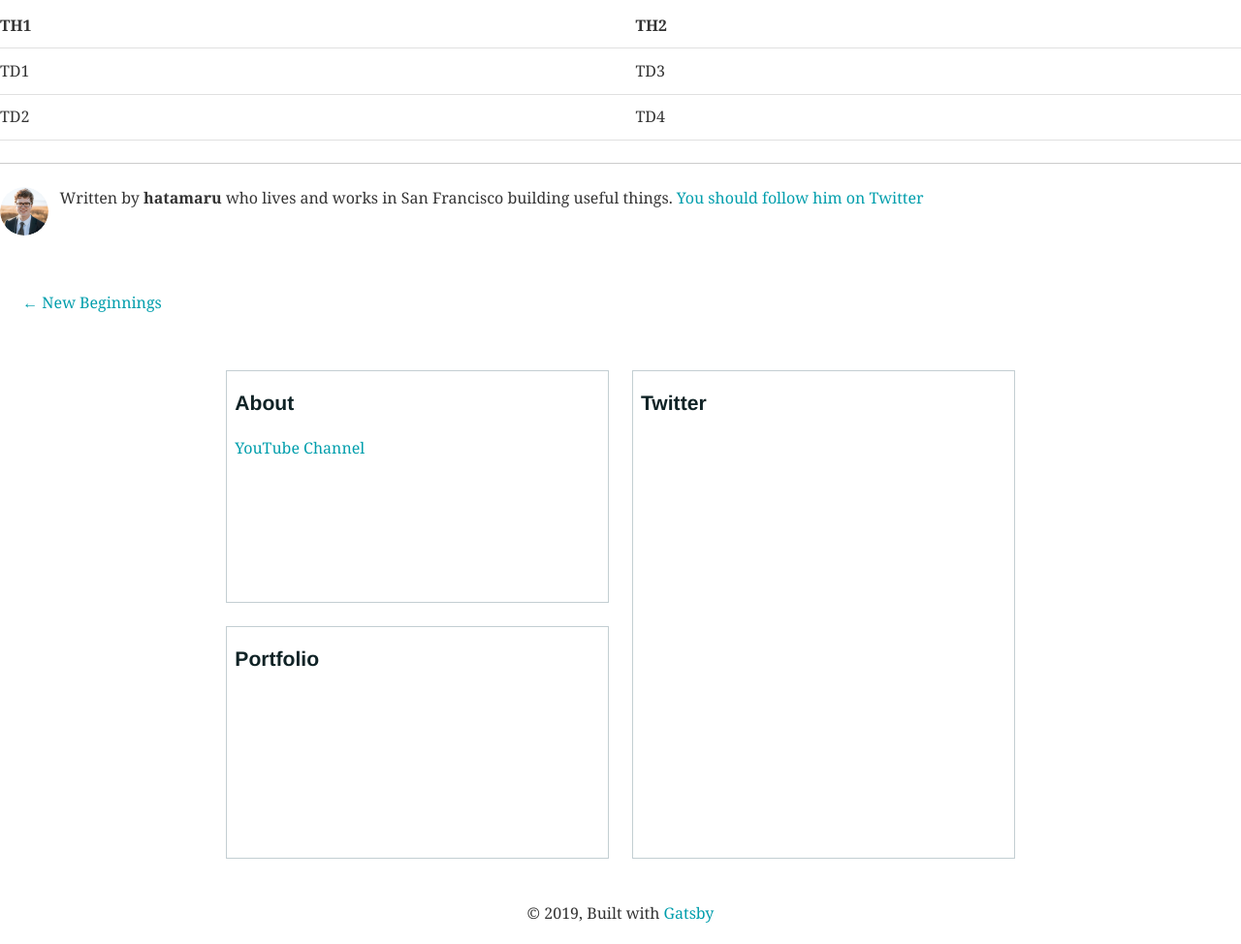
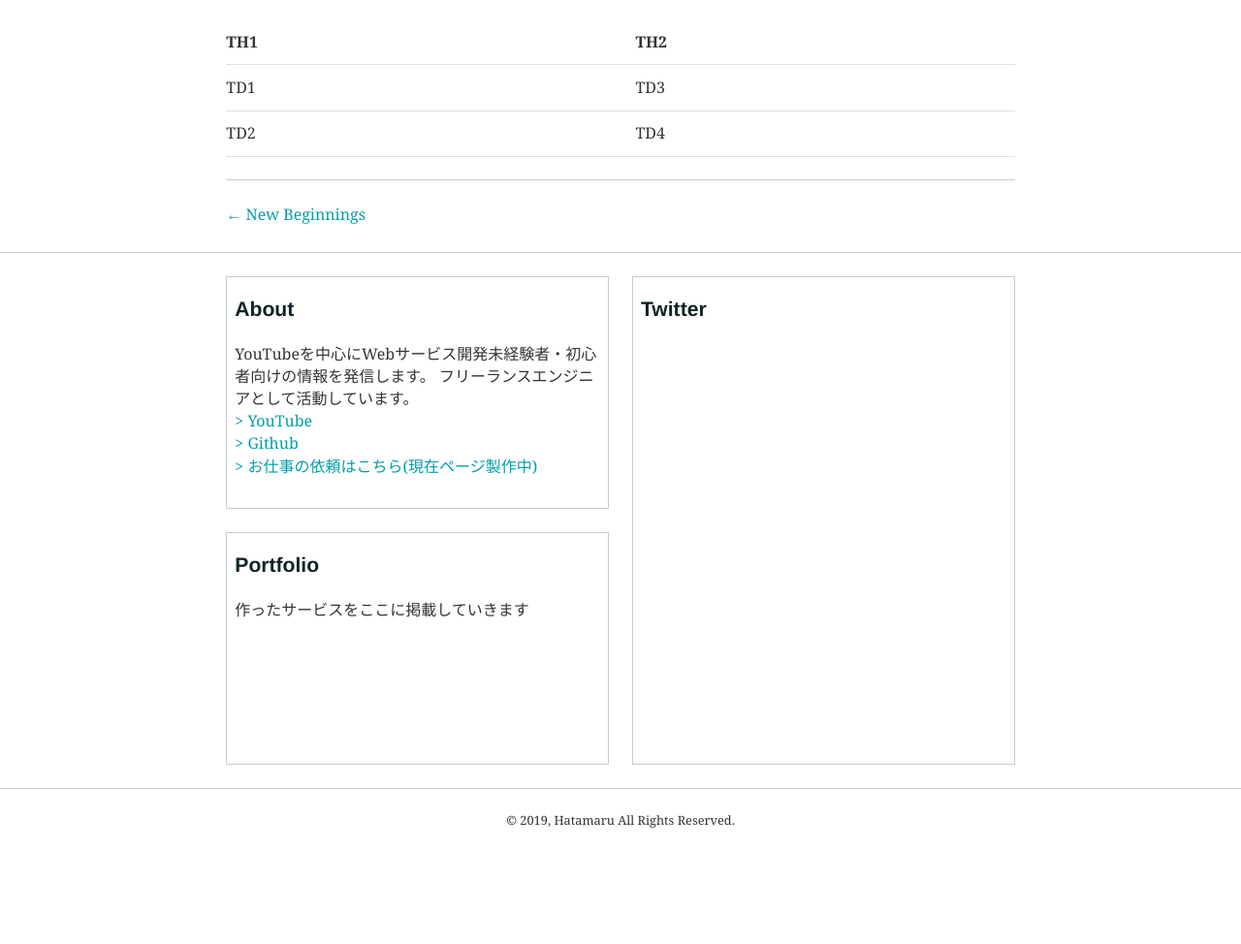
Before and after one commit to hatamaru/blog, a Gatsby site: page /test-article/ in a window 1280 px wide. Shown: the part 1745-2719 px from the top of the page at 97% size. After the commit the page ends 2623 px from the top, so only its background shows below. Built offline with nearby package versions, Linux system fonts and the light colour scheme; Gatsby itself is replaced by a stand-in of ours; some packages are replaced by stand-ins of ours; what typography-theme-github would draw is missing.

Commit message:
とりあえずレイアウト完成

```diff
--- a/src/components/article.js
+++ b/src/components/article.js
@@ -155,7 +155,7 @@ export default props => {
       <TextWrap hover={hover} index={index}>
         <div style={{ display: "flex" }}>
           {tags.map(tag => (
-            <Tag>{tag}</Tag>
+            <Tag key={tag}>{tag}</Tag>
           ))}
         </div>
         <Title index={index}>{title}</Title>
--- a/src/components/bio.js
+++ /dev/null
@@ -1,75 +0,0 @@
-/**
- * Bio component that queries for data
- * with Gatsby's StaticQuery component
- *
- * See: https://www.gatsbyjs.org/docs/static-query/
- */
-
-import React from "react"
-import { StaticQuery, graphql } from "gatsby"
-import Image from "gatsby-image"
-
-import { rhythm } from "../utils/typography"
-
-function Bio() {
-  return (
-    <StaticQuery
-      query={bioQuery}
-      render={data => {
-        const { author, social } = data.site.siteMetadata
-        return (
-          <div
-            style={{
-              display: `flex`,
-              marginBottom: rhythm(2.5),
-            }}
-          >
-            <Image
-              fixed={data.avatar.childImageSharp.fixed}
-              alt={author}
-              style={{
-                marginRight: rhythm(1 / 2),
-                marginBottom: 0,
-                minWidth: 50,
-                borderRadius: `100%`,
-              }}
-              imgStyle={{
-                borderRadius: `50%`,
-              }}
-            />
-            <p>
-              Written by <strong>{author}</strong> who lives and works in San
-              Francisco building useful things.
-              {` `}
-              <a href={`https://twitter.com/${social.twitter}`}>
-                You should follow him on Twitter
-              </a>
-            </p>
-          </div>
-        )
-      }}
-    />
-  )
-}
-
-const bioQuery = graphql`
-  query BioQuery {
-    avatar: file(absolutePath: { regex: "/profile-pic.jpg/" }) {
-      childImageSharp {
-        fixed(width: 50, height: 50) {
-          ...GatsbyImageSharpFixed
-        }
-      }
-    }
-    site {
-      siteMetadata {
-        author
-        social {
-          twitter
-        }
-      }
-    }
-  }
-`
-
-export default Bio
--- a/src/components/footer.js
+++ b/src/components/footer.js
@@ -3,24 +3,22 @@ import { Grid } from "./grid"
 import Twitter from "./twitter"
 import styled from "styled-components"
 
-const FooterWrap = styled.footer`
+const FooterWrap = styled.div`
   width: 100%;
-  padding: 24px 24px 0;
+  padding: 24px 24px;
   @media (max-width: 600px) {
     padding: 0 8px;
   }
 `
 
-const CopyWriteArea = styled.div`
-  align-self: center;
-  text-align: center;
-  grid-row: span 1;
-  grid-column: 3 / span 8;
+const CopyRightsArea = styled.div`
+  display: flex;
+  align-items: center;
+  justify-content: center;
+  font-size: 0.8rem;
+  height: 64px;
   @media (max-width: 960px) {
-    grid-column: 1 / span 8;
-  }
-  @media (max-width: 600px) {
-    grid-column: 1 / span 4;
+    height: 56px;
   }
 `
 const About = styled.div`
@@ -48,25 +46,37 @@ const FooterLink = styled.a`
 
 export default () => {
   return (
+    <footer>
       <FooterWrap>
         <Grid style={{ gridAutoFlow: "column" }}>
           <About>
             <FooterTitle>About</FooterTitle>
+            <div>
+              YouTubeを中心にWebサービス開発未経験者・初心者向けの情報を発信します。
+              フリーランスエンジニアとして活動しています。
+            </div>
             <FooterLink href="https://www.youtube.com/channel/UCL7Xcbd0r2NadKR-wYhXPsw/featured?view_as=subscriber">
-            YouTube Channel
+              > YouTube
+            </FooterLink>
+            <br />
+            <FooterLink href="https://github.com/hatamaru">> Github</FooterLink>
+            <br />
+            <FooterLink href="#">
+              > お仕事の依頼はこちら(現在ページ製作中)
             </FooterLink>
           </About>
           <About>
             <FooterTitle>Portfolio</FooterTitle>
+            <div>作ったサービスをここに掲載していきます</div>
           </About>
           <Twitter />
-
-        <CopyWriteArea>
-          © {new Date().getFullYear()}, Built with
-          {` `}
-          <a href="https://www.gatsbyjs.org">Gatsby</a>
-        </CopyWriteArea>
         </Grid>
       </FooterWrap>
+
+      <hr style={{ width: "100vw", margin: 0 }} />
+      <CopyRightsArea>
+        © {new Date().getFullYear()}, Hatamaru All Rights Reserved.
+      </CopyRightsArea>
+    </footer>
   )
 }
--- a/src/components/header.js
+++ b/src/components/header.js
@@ -4,13 +4,18 @@ import { Link } from "gatsby"
 import { Grid } from "./grid"
 
 const Title = styled(Link)`
+  :hover {
+    text-decoration: none;
+  }
+  font-weight: bold;
+  font-size: 1.4rem;
   align-self: center;
-  grid-column: 3 / span 2;
+  grid-column: 3 / span 3;
   @media (max-width: 960px) {
-    grid-column: 1 / span 2;
+    grid-column: span 3;
   }
   @media (max-width: 600px) {
-    grid-column: span 2;
+    grid-column: span 3;
   }
 `
 
--- a/src/components/layout.js
+++ b/src/components/layout.js
@@ -1,7 +1,4 @@
 import React from "react"
-// import { Link } from "gatsby"
-
-// import { rhythm, scale } from "../utils/typography"
 import Header from "../components/header"
 import Footer from "../components/footer"
 class Layout extends React.Component {
@@ -10,7 +7,9 @@ class Layout extends React.Component {
     return (
       <>
         <Header title={title} />
+        <hr style={{ width: "100%", marginBottom: 0 }} />
         <main>{children}</main>
+        <hr style={{ width: "100%", marginBottom: 0 }} />
         <Footer />
       </>
     )
--- a/src/templates/blog-post.js
+++ b/src/templates/blog-post.js
@@ -1,10 +1,25 @@
 import React from "react"
 import { Link, graphql } from "gatsby"
-
-import Bio from "../components/bio"
 import Layout from "../components/layout"
 import SEO from "../components/seo"
 import { rhythm, scale } from "../utils/typography"
+import styled from "styled-components"
+
+const Content = styled.div`
+  margin: 16px auto;
+  max-width: calc(((1280px - (24px * 11)) / 12) * 8 + 24px * 7);
+  width: calc(((100vw - 48px - (24px * 11)) / 12) * 8 + 24px * 7);
+  @media (max-width: 960px) {
+    margin: 16px 0;
+    max-width: 960px;
+    padding: 0 24px;
+    width: 100%;
+  }
+  @media (max-width: 600px) {
+    margin: 16px 0px;
+    padding: 0 8px;
+  }
+`
 
 class BlogPostTemplate extends React.Component {
   render() {
@@ -18,6 +33,7 @@ class BlogPostTemplate extends React.Component {
           title={post.frontmatter.title}
           description={post.frontmatter.description || post.excerpt}
         />
+        <Content>
           <h1>{post.frontmatter.title}</h1>
           <p
             style={{
@@ -35,7 +51,6 @@ class BlogPostTemplate extends React.Component {
               marginBottom: rhythm(1),
             }}
           />
-        <Bio />
 
           <ul
             style={{
@@ -43,6 +58,8 @@ class BlogPostTemplate extends React.Component {
               flexWrap: `wrap`,
               justifyContent: `space-between`,
               listStyle: `none`,
+              margin: 0,
+              marginBottom: 13,
               padding: 0,
             }}
           >
@@ -61,6 +78,7 @@ class BlogPostTemplate extends React.Component {
               )}
             </li>
           </ul>
+        </Content>
       </Layout>
     )
   }
```
Also changed, not shown: content/assets/profile-pic.jpg (deleted). Lines whose indentation alone changed are shown as unchanged.
